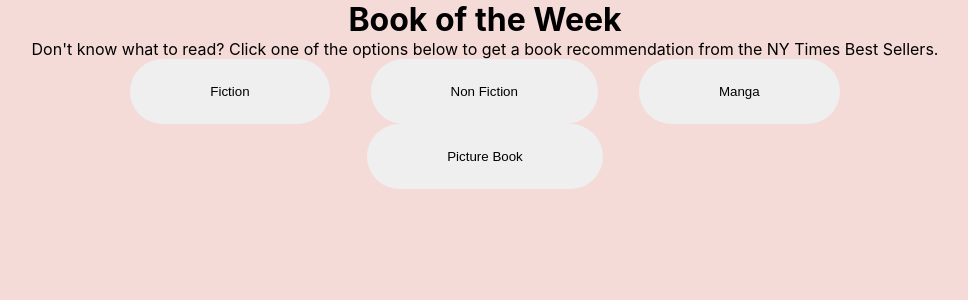
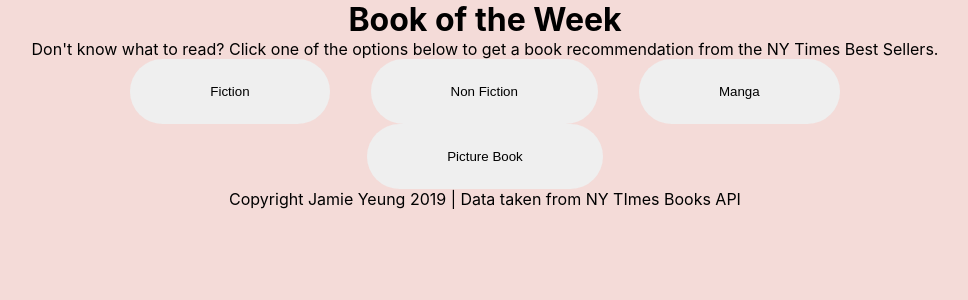
Before and after one commit to jamche/random-book, a React (Create React App) app: page / in a window 1280 px wide. Shown: the top 300 px of the page, without its empty margins (155-1123 px from the left). Built offline with nearby package versions, Linux system fonts and the light colour scheme.

Commit message:
added footer to the website

```diff
--- a/src/App.js
+++ b/src/App.js
@@ -1,6 +1,7 @@
 import React, {Component} from 'react';
 import './App.css';
 import axios from 'axios';
+import Footer from './Footer.js'
 
 class App extends Component {
 
@@ -145,6 +146,7 @@ class App extends Component {
                 </div>
               )
             })}
+            <Footer/>
           </div>
         </div>
       );
--- /dev/null
+++ b/src/Footer.js
@@ -0,0 +1,17 @@
+import React, {Component} from 'react';
+
+
+class Footer extends Component {
+
+  render(){
+    return(
+      <div>
+        <footer>
+          <p>Copyright Jamie Yeung 2019 | Data taken from NY TImes Books API</p>
+        </footer>
+      </div>
+    )
+  }
+}
+
+export default Footer;
```
